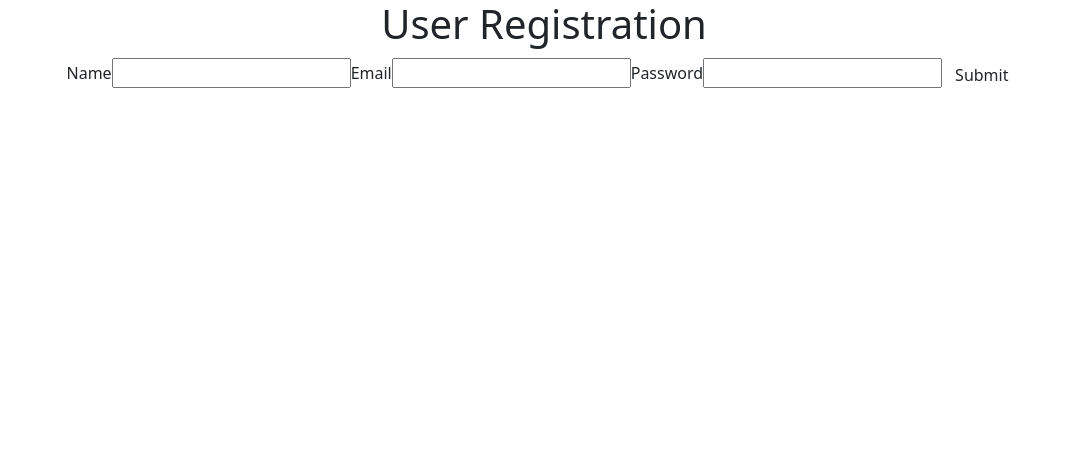
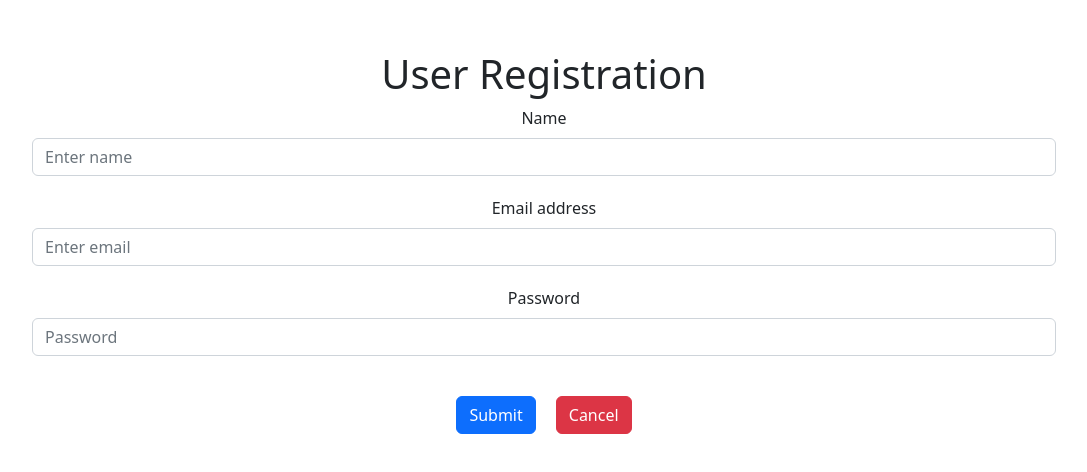
Before and after one commit to payalmantri/CS-411-UIUC-Project, a React (Create React App) app in the folder frontend/plyrank-app/: page /Register in a window 1280 px wide. Shown: the top 472 px of the page, without its empty margins (96-1183 px from the left). Built offline with nearby package versions, Linux system fonts and the light colour scheme.

Commit message:
Add clubs list

```diff
--- a/frontend/plyrank-app/package.json
+++ b/frontend/plyrank-app/package.json
@@ -14,6 +14,7 @@
     "react-icons": "^4.8.0",
     "react-router-dom": "^6.9.0",
     "react-scripts": "5.0.1",
+    "react-toastify": "^9.1.2",
     "styled-components": "^5.3.9",
     "web-vitals": "^2.1.4"
   },
--- a/frontend/plyrank-app/src/App.js
+++ b/frontend/plyrank-app/src/App.js
@@ -5,11 +5,14 @@ import Login from './pages/login';
 import Register from './pages/register';
 import MainLayoutRoutes from './MainLayoutRoutes';
 import 'bootstrap/dist/css/bootstrap.min.css';
+import { ToastContainer } from 'react-toastify';
+
 
 function App() {
-
+  // toast.configure();
   return (
     <div className="App">
+            <ToastContainer />
       <Router>
         <Routes>
           <Route path='/' exact element={<Login />} />
--- a/frontend/plyrank-app/src/App.scss
+++ b/frontend/plyrank-app/src/App.scss
@@ -1,3 +1,5 @@
+
+@import '~react-toastify/dist/ReactToastify.min.css';
 .App {
   text-align: center;
 
--- a/frontend/plyrank-app/src/MainLayoutRoutes.js
+++ b/frontend/plyrank-app/src/MainLayoutRoutes.js
@@ -22,6 +22,7 @@ function MainLayoutRoutes() {
                 <Route path='/TournamentList' element={<TournamentList />} />
                 {/* <Route path="/Admin" element={<Admin />} /> */}
             </Routes>
+
         </div>
     )
 }
--- /dev/null
+++ b/frontend/plyrank-app/src/pages/ClubTop15.js
@@ -0,0 +1,44 @@
+import React, { useState, useEffect } from 'react';
+import { BASE_URL } from '../constants';
+
+function ClubTopPlayers({ clubID }) {
+  const [topPlayers, setTopPlayers] = useState([]);
+
+  useEffect(() => {
+    async function fetchTopPlayers() {
+      const response = await fetch(`${BASE_URL}/clubs/${clubID}/players/`);
+      const data = await response.json();
+      setTopPlayers(data);
+    }
+    fetchTopPlayers();
+  }, [clubID]);
+
+  return (
+    <div>
+      <h2>Top 15 Players for Club {clubID}</h2>
+      <table className='players-table'>
+        <thead>
+          <tr>
+            <th>Player Name</th>
+            <th>Goals</th>
+            <th>Assists</th>
+            <th>Total Points</th>
+          </tr>
+        </thead>
+        <tbody>
+          {topPlayers.map((player) => (
+            <tr key={player.player_id}>
+              <td>{player.player_name  }</td>
+              <td>{player.player_goals}</td>
+              <td>{player.player_assists}</td>
+                <td>{player.player_points}</td>
+            </tr>
+
+          ))}
+        </tbody>
+      </table>
+    </div>
+  );
+}
+
+export default ClubTopPlayers;
--- a/frontend/plyrank-app/src/pages/clubList.js
+++ b/frontend/plyrank-app/src/pages/clubList.js
@@ -1,15 +1,88 @@
-import React from 'react';
+import React, { useState, useEffect } from 'react';
+import { BASE_URL } from '../constants';
+import Button from 'react-bootstrap/esm/Button';
+import './styles/clubList.scss';
+import ClubTopPlayers from './ClubTop15';
 
-const ClubDetails = () => {
-return (
-	<div
-	style={{
 
-	}}
-	>
-	<h1>Welcome to ClubDetails</h1>
-	</div>
-);
+const ClubDetails = ()=> {
+  const [clubs, setClubs] = useState([]);
+    // State variable to keep track which row is currently expanded.
+    const [expandState, setExpandState] = useState({});
+
+  useEffect(() => {
+    const fetchClubs = async () => {
+      try {
+        const response = await fetch(`${BASE_URL}/clubs`)
+        let data = await response.json();
+        // data = data.splice(0, 10);
+        setClubs(data);
+      } catch (error) {
+        console.error(error);
+      }
+    };
+    fetchClubs();
+  }, []);
+
+     function handleRowExpansion(row) {
+
+       row.isExpanded = !row.isExpanded;
+        setClubs([...clubs]);
+    }
+  return (
+    <div className='club-list'>
+      <h2>Club List</h2>
+
+      <table className='club-table'>
+
+        <thead>
+          <tr>
+            <th>ID</th>
+            <th>Name</th>
+            <th></th>
+          </tr>
+        </thead>
+
+        <tbody>
+        {clubs.map((club) =>
+        <>
+            <tr key={club.id}>
+              <td>{club.id}</td>
+              <td>{club.name}</td>
+              <td>
+              <Button onClick={() => handleRowExpansion(club)}
+                variant="outline-primary"
+                size="sm"
+              >
+                View Top 15
+              </Button>
+                </td>
+
+            </tr>
+  {/* // Add a hidden row here to display the top 15 players for the club */}
+          <>
+            {club.isExpanded && (
+              <tr key={club.id+"TopPlayers"} hidden={!club.isExpanded} className='expanded-row'>
+                <td colSpan="6">
+                <div>
+
+                <ClubTopPlayers clubID={club.id} />
+
+
+                </div>
+                </td>
+              </tr>
+            )}
+          </>
+        </>
+
+        )}
+        </tbody>
+
+      </table>
+
+    </div>
+  );
 };
 
 export default ClubDetails;
--- a/frontend/plyrank-app/src/pages/login.jsx
+++ b/frontend/plyrank-app/src/pages/login.jsx
@@ -45,7 +45,7 @@ const Login = () => {
   }
 
   return (
-    <Container className="login-container">
+    <Container className="login-container align-middle">
       <Row>
         <Col xs={12} md={6} className="d-flex align-items-center justify-content-center">
           <div className="logo-container">
--- a/frontend/plyrank-app/src/pages/playerList.js
+++ b/frontend/plyrank-app/src/pages/playerList.js
@@ -4,6 +4,7 @@ import Modal from 'react-bootstrap/Modal';
 import Button from 'react-bootstrap/Button';
 import './styles/playerList.scss'
 import { Dropdown } from 'bootstrap';
+import { toast } from 'react-toastify';
 
 const
 	PlayerList = () => {
@@ -41,12 +42,22 @@ const
 				},
 				body: JSON.stringify({ userId: localStorage.getItem('userId'), teamId: teamId, playerId: selectedPlayer.id }),
 			})
-				.then((res) => res.json())
+				.then((res) => {
+					if (res.status === 200) {
+						return res.json();
+					} else {
+
+						throw new Error('Error adding player to team');
+					}
+				})
 				.then((data) => {
 					console.log(data);
 					handleModalClose();
 				})
-				.catch((error) => console.error(error));
+				.catch((error) => {
+					console.error(error);
+					toast.error('Error adding player to team');
+				})
 
 		}
 
--- a/frontend/plyrank-app/src/pages/register.jsx
+++ b/frontend/plyrank-app/src/pages/register.jsx
@@ -1,6 +1,9 @@
 import { useState } from 'react';
 import { useNavigate } from 'react-router-dom';
 import { BASE_URL } from '../constants';
+import { Form, Button, Alert,  } from 'react-bootstrap';
+import './styles/register.scss';
+import {  toast } from 'react-toastify';
 
 const Register = () => {
 
@@ -44,73 +47,64 @@ const Register = () => {
         body: JSON.stringify({ name: name, email: email, password: password, role: 'User'})
       };
       fetch(`${BASE_URL}/register`, requestOptions)
-      .then(response => response.json())
+      .then(response => {
+        if (response.ok) {
+          return response.json();
+        } else {
+          throw new Error(response.statusText);
+        }
+      })
       .then(data => {
               setSubmitted(true);
               setError(false);
               navigate('/');
       })
-      .catch(error=>{console.log(error)})
+      .catch(error=>{
+        console.log(error);
+        toast.error("Error in registering the user");
+
+      })
+
     }
   };
 
-  // Showing success message
-  const successMessage = () => {
-    return (
-      <div
-        className="success"
-        style={{
-          display: submitted ? '' : 'none',
-        }}>
-        <h1>User {name} successfully registered!!</h1>
-      </div>
-    );
-  };
-
-  // Showing error message if error is true
-  const errorMessage = () => {
-    return (
-      <div
-        className="error"
-        style={{
-          display: error ? '' : 'none',
-        }}>
-        <h1>Please enter all the fields</h1>
-      </div>
-    );
-  };
-
   return (
-    <div className="form">
-      <div>
+    <div className="register-container ">
+      <div className="register-header">
         <h1>User Registration</h1>
       </div>
 
-      {/* Calling to the methods */}
-      <div className="messages">
-        {errorMessage()}
-        {successMessage()}
+      <div className="register-messages">
+        {error && <Alert variant="danger">Please enter all the fields</Alert>}
+        {submitted && <Alert variant="success">User {name} successfully registered!!</Alert>}
       </div>
 
-      <form>
-        {/* Labels and inputs for form data */}
-        <label className="label">Name</label>
-        <input onChange={handleName} className="input"
-          value={name} type="text" />
+      <Form onSubmit={handleSubmit} className="register-form">
 
-        <label className="label">Email</label>
-        <input onChange={handleEmail} className="input"
-          pattern="[a-z0-9._%+-]+@[a-z0-9.-]+.[a-z]{2,}$"
-          value={email} type="email" />
+        <Form.Group className='form-group'>
+          <Form.Label>Name</Form.Label>
+          <Form.Control onChange={handleName} value={name} type="text" placeholder="Enter name" />
+        </Form.Group>
 
-        <label className="label">Password</label>
-        <input onChange={handlePassword} className="input"
-          value={password} type="password" />
+        <Form.Group  className='form-group'>
+          <Form.Label>Email address</Form.Label>
+          <Form.Control onChange={handleEmail} value={email} type="email" placeholder="Enter email" />
+        </Form.Group>
 
-        <button onClick={handleSubmit} className="btn" type="submit">
+        <Form.Group  className='form-group'>
+          <Form.Label>Password</Form.Label>
+          <Form.Control onChange={handlePassword} value={password} type="password" placeholder="Password" />
+        </Form.Group>
+
+        <Button variant="primary" type="submit" className="register-button">
           Submit
-        </button>
-      </form>
+        </Button>
+
+        {/* cancel button */}
+        <Button variant="danger" type="cancel" className="cancel-button" onClick={() => navigate('/')}>
+          Cancel
+        </Button>
+      </Form>
     </div>
   );
 };
--- /dev/null
+++ b/frontend/plyrank-app/src/pages/styles/clubList.scss
@@ -0,0 +1,34 @@
+.club-list {
+    .club-table {
+         width: 90%;
+         margin: auto;
+        border-collapse: collapse;
+       th, td {
+            border: 1px solid #ddd;
+          padding: 0.5rem;
+       }
+
+    //    add alternating row colors
+        //  tr:nth-child(even) {
+        //       background-color: #f2f2f2;
+        //  }
+
+       .expanded-row {
+            background-color: #f2f2f2;
+
+
+            .players-table {
+                border-collapse: collapse;
+                border: 1px solid black;
+                width: 80%;
+                margin: auto;
+
+                th, td {
+                    border: 1px solid black;
+                    padding: 0.5rem;
+                }
+
+            }
+       }
+    }
+}
--- a/frontend/plyrank-app/src/pages/styles/login.scss
+++ b/frontend/plyrank-app/src/pages/styles/login.scss
@@ -1,8 +1,12 @@
 .login-container {
-    padding: 20px;
+
+    padding: 60px;
+    margin: auto;
+
+    align-items: center;
     .logo {
-        width: 200px;
-        height: 200px;
+        width: 400px;
+        height: 400px;
 
     }
 
--- /dev/null
+++ b/frontend/plyrank-app/src/pages/styles/register.scss
@@ -0,0 +1,18 @@
+.register-container {
+    width: 80%;
+    margin: 50px auto;
+
+    .register-form {
+
+        .form-group {
+            margin-bottom: 20px;
+        }
+        .register-button {
+            margin-top: 20px;
+        }
+        .cancel-button {
+            margin-top: 20px;
+            margin-left: 20px;
+        }
+    }
+}
```
